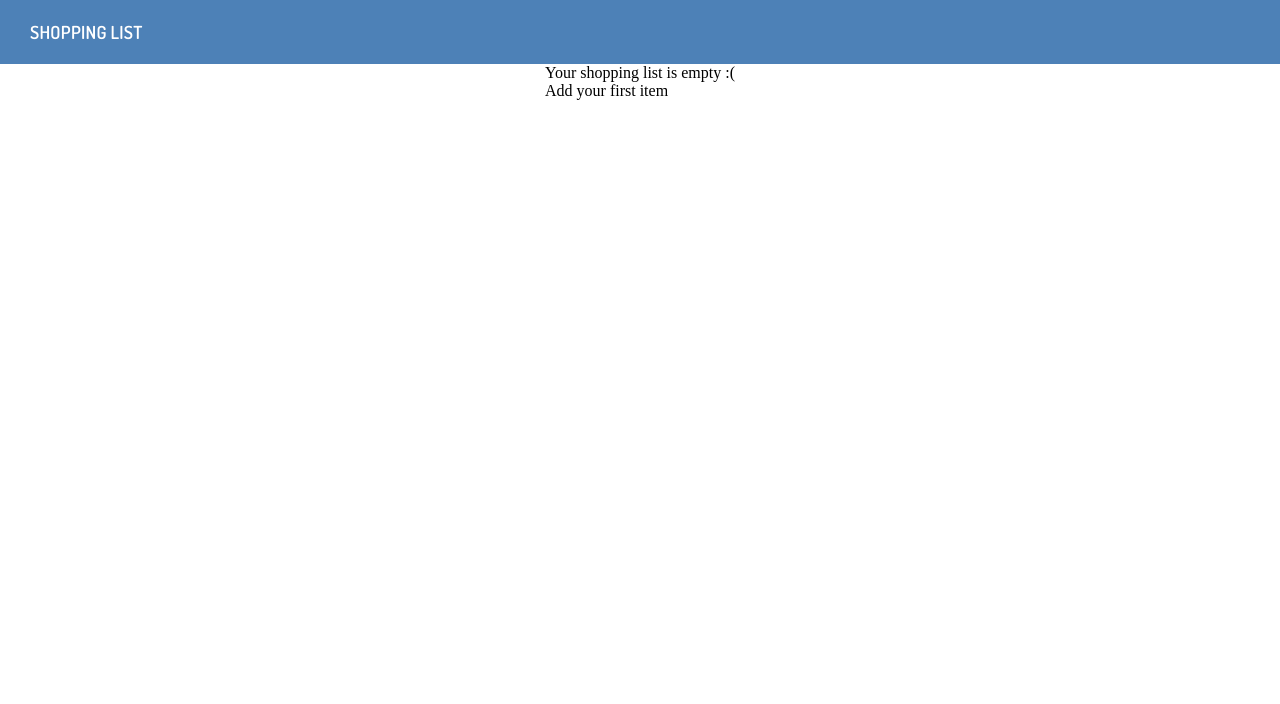
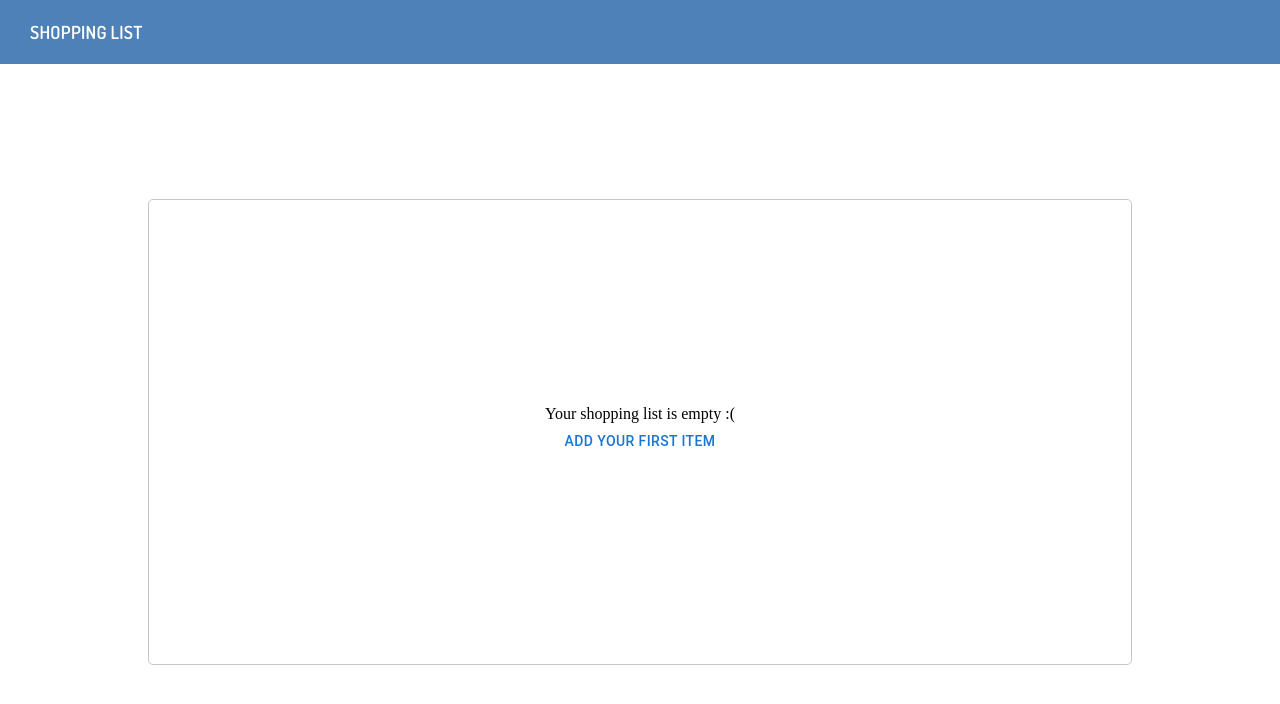
Before and after one commit to RichardPalmer21387/veritone-code-challenge, a React (Create React App) app: page / in a window 1280 px wide. Shown: the top 704 px of the page. Built offline with nearby package versions, Linux system fonts and the light colour scheme.

Commit message:
Add some initial styling and a button for the add first item screen.

```diff
--- a/src/components/shopping-list/add-first-item-view.tsx
+++ b/src/components/shopping-list/add-first-item-view.tsx
@@ -1,9 +1,31 @@
+import {Button} from '@mui/material';
+import log from 'loglevel';
 import React from 'react';
 
+const styles: React.HTMLAttributes<HTMLDivElement>['style'] = {
+	display: 'flex',
+	flexDirection: 'column',
+	justifyContent: 'center',
+	textAlign: 'center',
+	alignSelf: 'center',
+	border: '1px solid #C6C6C6',
+	borderRadius: '5px',
+	height: '29rem',
+	width: '61.4rem',
+};
+
 export function AddFirstItemView() {
-	return <div className="add-first-item">
-		Your shopping list is empty :(<br/>
-			Add your first item
+	return <div style={styles} className="add-first-item">
+		<div>Your shopping list is empty :(</div>
+		<div>
+			<Button
+				onClick={() => {
+					log.info('Add new item');
+				}}
+			>
+				Add your first item
+			</Button>
+		</div>
 	</div>;
 }
 
```
